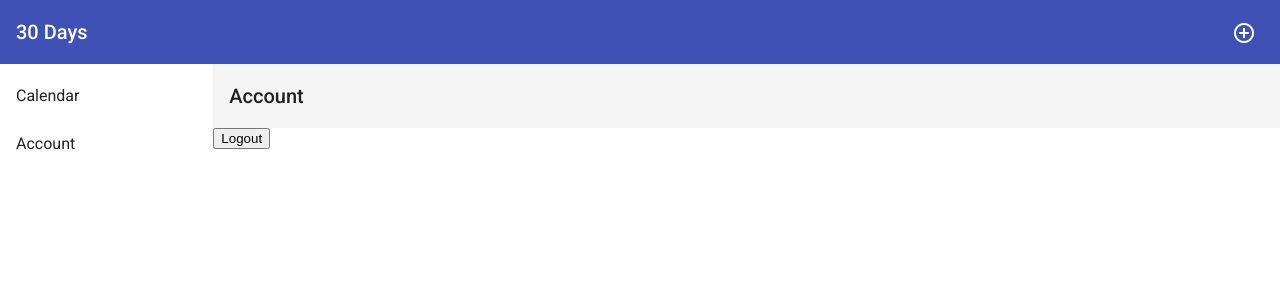
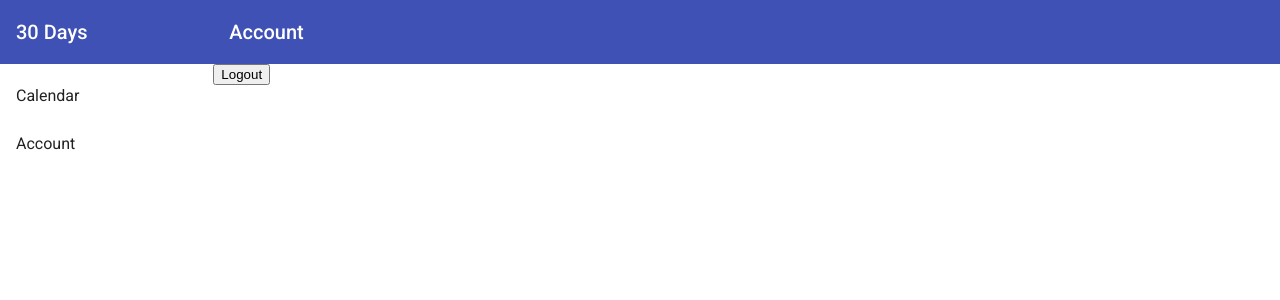
Before and after one commit to mikelurl/calendar, an Angular app: page /account in a window 1280 px wide. Shown: the top 300 px of the page. Built offline with nearby package versions, Linux system fonts and the light colour scheme; sample sign-in values are in the browser's storage.

Commit message:
chg: toolbar style

```diff
--- a/src/app/account/me/me.component.html
+++ b/src/app/account/me/me.component.html
@@ -1,4 +1,4 @@
-<mat-toolbar>
+<mat-toolbar color="primary">
     Account
 </mat-toolbar>
 <button mat-stroked-button (click)="logout()">Logout</button>
--- a/src/app/application/application/application.component.css
+++ b/src/app/application/application/application.component.css
@@ -11,17 +11,17 @@
 }
 
 .main-nav {
-  margin-top: 64px;
+  /* margin-top: 64px; */
   grid-column: 2 span;
 }
 
 .main-content {
-  margin-top: 64px;
+  /* margin-top: 64px; */
   grid-column: 10 span;
 }
 
 .main-content-mobile {
-  margin-top: 0;
+  /* margin-top: 0; */
   margin-bottom: 64px;
   grid-column: 12 span;
 }
@@ -30,11 +30,11 @@
     flex: 1 1 auto;
   }
 
-.toolbar-top {
+/* .toolbar-top {
   position: fixed;
   top: 0;
   z-index: 1000;
-}
+} */
 
 
 .toolbar-bottom {
--- a/src/app/application/application/application.component.html
+++ b/src/app/application/application/application.component.html
@@ -1,15 +1,11 @@
-<mat-toolbar class="toolbar-top" color="primary" *ngIf="!mobileQuery.matches">
-    <span>
-        30 Days
-    </span>
-    <span class="toolbar-spacer"></span>
-    <button mat-icon-button aria-label="" routerLink="/calendar/new">
-        <mat-icon>add_circle_outline</mat-icon>
-    </button>
-</mat-toolbar>
 <div class="appl">
     <div class="main-grid">
         <div class="main-nav" *ngIf="!mobileQuery.matches">
+            <mat-toolbar class="toolbar-top" color="primary">
+                <span>
+                    30 Days
+                </span>
+            </mat-toolbar>
             <mat-nav-list>
                 <a mat-list-item [routerLink]="['/calendar']">Calendar</a>
                 <a mat-list-item [routerLink]="['/account']">Account</a>
--- a/src/app/calendar/calendar/calendar.component.css
+++ b/src/app/calendar/calendar/calendar.component.css
@@ -9,6 +9,10 @@
 .detail-is-mobile {
     width: 100%;
 }
+
+.toolbar-spacer {
+    flex: 1 1 auto;
+  }
 
 .calendar {
     margin: 5px;
--- a/src/app/calendar/calendar/calendar.component.html
+++ b/src/app/calendar/calendar/calendar.component.html
@@ -1,5 +1,21 @@
 <mat-sidenav-container class="container">
     <mat-sidenav-content>
+        <mat-toolbar color="primary" *ngIf="!mobileQuery.matches">
+            <div class="toolbar-spacer"></div>
+            <button mat-icon-button aria-label="" routerLink="/calendar/new">
+                <mat-icon>add_circle_outline</mat-icon>
+            </button>
+            <button mat-icon-button aria-label="" routerLink="">
+                <mat-icon>notifications</mat-icon>
+            </button>
+        </mat-toolbar>
+        <mat-toolbar color="primary" *ngIf="mobileQuery.matches">
+            <span>30 Days</span>
+            <div class="toolbar-spacer"></div>
+            <button mat-icon-button aria-label="" routerLink="">
+                <mat-icon>notifications</mat-icon>
+            </button>
+        </mat-toolbar>
         <div class="calendar">
             <app-cal-calendar (selected)="selectedDate($event)"></app-cal-calendar>
             <div class="cal-list">
--- a/src/app/calendar/detail-event/detail-event.component.html
+++ b/src/app/calendar/detail-event/detail-event.component.html
@@ -1,4 +1,4 @@
-<mat-toolbar>
+<mat-toolbar color="primary">
     <button mat-icon-button (click)="routingBack()">
         <mat-icon>navigate_before</mat-icon>
     </button>
--- a/src/app/calendar/new-event/new-event.component.html
+++ b/src/app/calendar/new-event/new-event.component.html
@@ -1,4 +1,4 @@
-<mat-toolbar>
+<mat-toolbar color="primary">
     <button mat-icon-button (click)="routingBack()">
         <mat-icon>navigate_before</mat-icon>
     </button>
```
